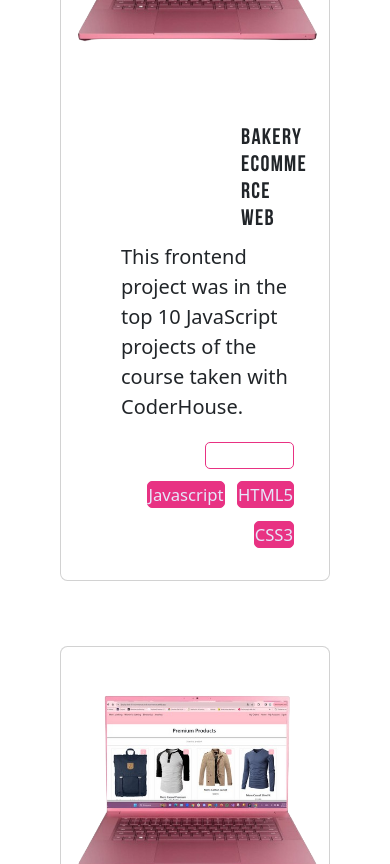
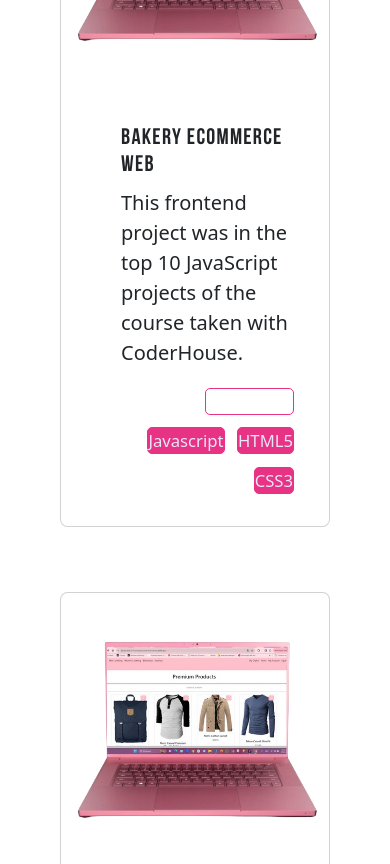
Before and after one commit to YunuenAM/MyCV, a website: page index.html in a window 390 px wide. Shown: the part 1100-1964 px from the top of the page. Drawn offline with nearby package versions, Linux system fonts and the light colour scheme; a small style sheet from the web is missing.

Commit message:
✨Feat:  .card-title adjusted  in responsive

```diff
--- a/css/style.css
+++ b/css/style.css
@@ -183,6 +183,12 @@ font-family: 'system-ui';
     letter-spacing: 1px;
     margin-left: 8rem;
 
+}
+
+@media (max-width: 768px) {
+    .card-title {
+        margin-left: 2rem; /* Cambiar a tu preferencia */
+    }
 }
 .card-subtitle{
     font-family: 'BebasNeue';
```
